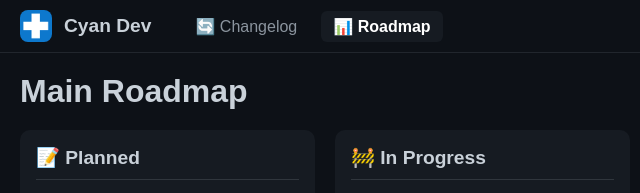
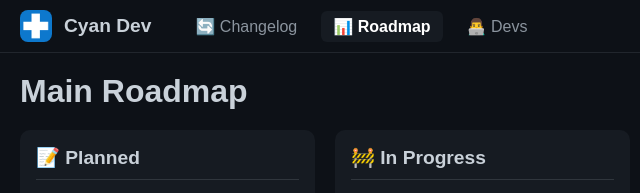
Before and after one commit to cyanstudiosdev/cyanstudiosdev.github.io, a plain HTML site: page index.html in a window 1280 px wide. Shown: the top 193 px of the page, 0-640 px from the left. Drawn offline with Linux system fonts and the light colour scheme.

Commit message:
Update index.html

```diff
--- a/index.html
+++ b/index.html
@@ -175,10 +175,11 @@
     <div class="topnav-left">
       <img src="139276e8-9fbd-487e-94f4-3c78e9a8f178.png" alt="Cyan Dev Logo" />
       <span class="title">Cyan Dev</span>
-      <div class="tabs">
-        <a href="updates.html" class="tab">🔄 Changelog</a>
-        <a href="#" class="tab active">📊 Roadmap</a>
-      </div>
+<div class="tabs">
+  <a href="updates.html" class="tab">🔄 Changelog</a>
+  <a href="#" class="tab active">📊 Roadmap</a>
+  <a href="/developers" class="tab">👨‍💻 Devs</a>
+</div>
     </div>
     <div class="topnav-right" id="userArea">
       <button class="login-button" onclick="loginWithDiscord()">Log in with Discord</button>
```
